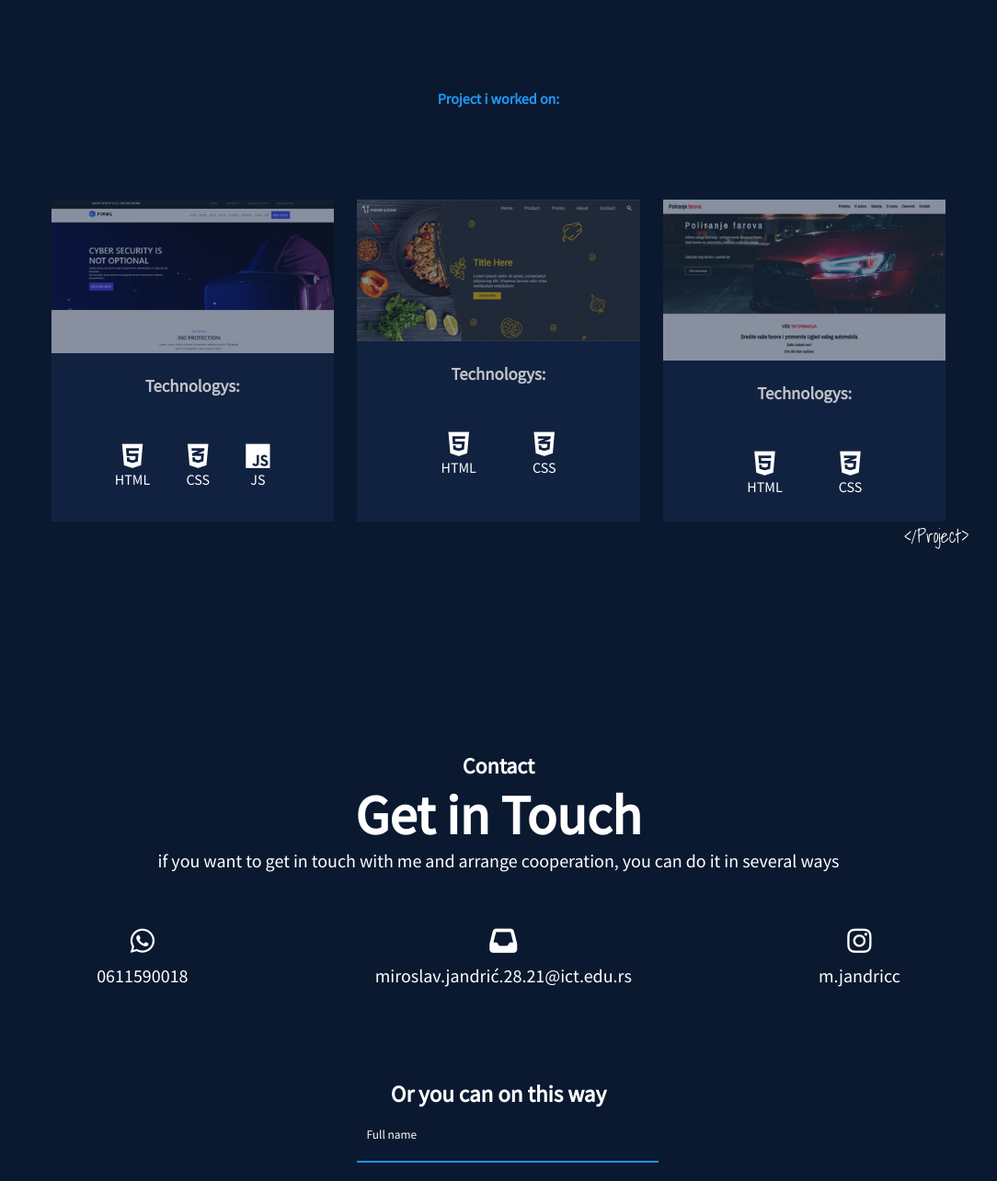
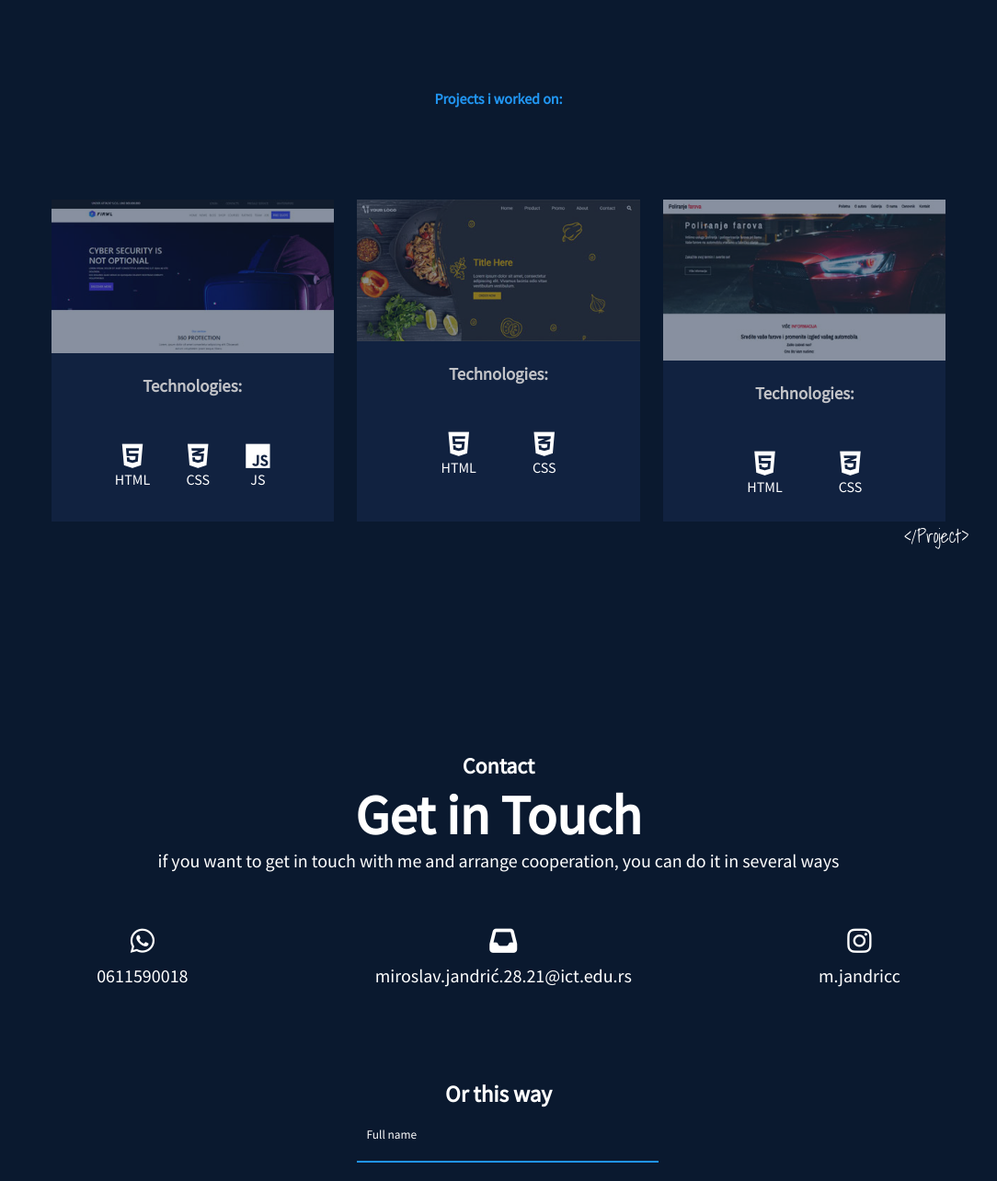
Before and after one commit to Miroslav022/Portfolio-MiroslavJandri-, a plain HTML site: page index.html in a window 1280 px wide. Shown: the part 2263-3547 px from the top of the page at 92% size, without its empty margins (98-1182 px from the left). Drawn offline with Linux system fonts and the light colour scheme.

Commit message:
Update index.html

```diff
--- a/index.html
+++ b/index.html
@@ -71,10 +71,10 @@
         <div id="about-me-blok">
             <div id="about-me-text">
                 <p>
-                    Hi! My name is Miroslav and i'm a junior Web developer. My interest in computer technology began in 2014. I study internet technology at University in Belegrade, Serbia. Before that I finished high school as a computer network administrator. I first encountered web programming in high school, where we had the task of making our own website, and from that moment on I became more interested in web programming and started learning more at home.
+                    Hi! My name is Miroslav and i'm a junior Web developer. My interest in computer technology began in 2014. I study internet technology at University in Belgrade, Serbia. Before that I finished high school as a computer network administrator. I first encountered web programming in high school, where we had the task of making our own website, and from that moment on I became more interested in web programming and started learning more at home.
                 </p>
                     <p>
-                        In high school we started learning the basics of html and css, and in college we worked on them in more detail together with the bootstrap, scss and less
+                        In high school we started learning the basics of Html and Css, and in college we worked on them in more detail together with the Bootstrap, Scss and Less
                     </p>
 
 
@@ -201,14 +201,14 @@
     <p class="tag">&lt;Project&gt; </p>
     <h2>Projects</h2>
         <div id="my-project">
-            <h4>Project i worked on:</h4>
+            <h4>Projects i worked on:</h4>
 
     <div id="flex-project">
                   <div class="slika">
                       <div class="blok-slika">
                             <img src="assets/img/projekat1.jpg" alt="Cyber security"/>
                         </div>
-                    <h3>Technologys:</h3>
+                    <h3>Technologies:</h3>
                     <div class="tech">
                         <div class="tech-block">
                             <i class="fa-brands fa-html5"></i>
@@ -231,7 +231,7 @@
                     <div class="blok-slika">
                         <img src="assets/img/projekat2.jpg" alt="food and restoraunt"/>
                     </div>
-                        <h3>Technologys:</h3>
+                        <h3>Technologies:</h3>
                     <div class="tech">
                         <div class="tech-block">
                             <i class="fa-brands fa-html5"></i>
@@ -251,7 +251,7 @@
                     <div class="blok-slika">
                         <img src="assets/img/projekat3.jpg" alt="Poliranje farova"/>
                     </div>
-                        <h3>Technologys:</h3>
+                        <h3>Technologies:</h3>
                     <div class="tech">
                         <div class="tech-block">
                             <i class="fa-brands fa-html5"></i>
@@ -298,7 +298,7 @@
                 <!--Forma-->
 
                 <div class="forma">
-                    <h4>Or you can on this way</h4>
+                    <h4>Or this way</h4>
                     <form action="main.php" method="post">
                         <div class="form-inp">
                             <input type="text" placeholder="Full name" id="fullname" name="fullname" >
@@ -311,6 +311,9 @@
                         </div>
                         <div class="form-inp">
                             <textarea name="message" id="message" cols="32" rows="12" placeholder="Message"></textarea>
+                        </div>
+                        <div class="form-inp dugme">
+                            <input type="submit" value="Submit">
                         </div>
                     </form>
                     <p class="tag tag-cl">&lt;/body&gt; </p>
```
